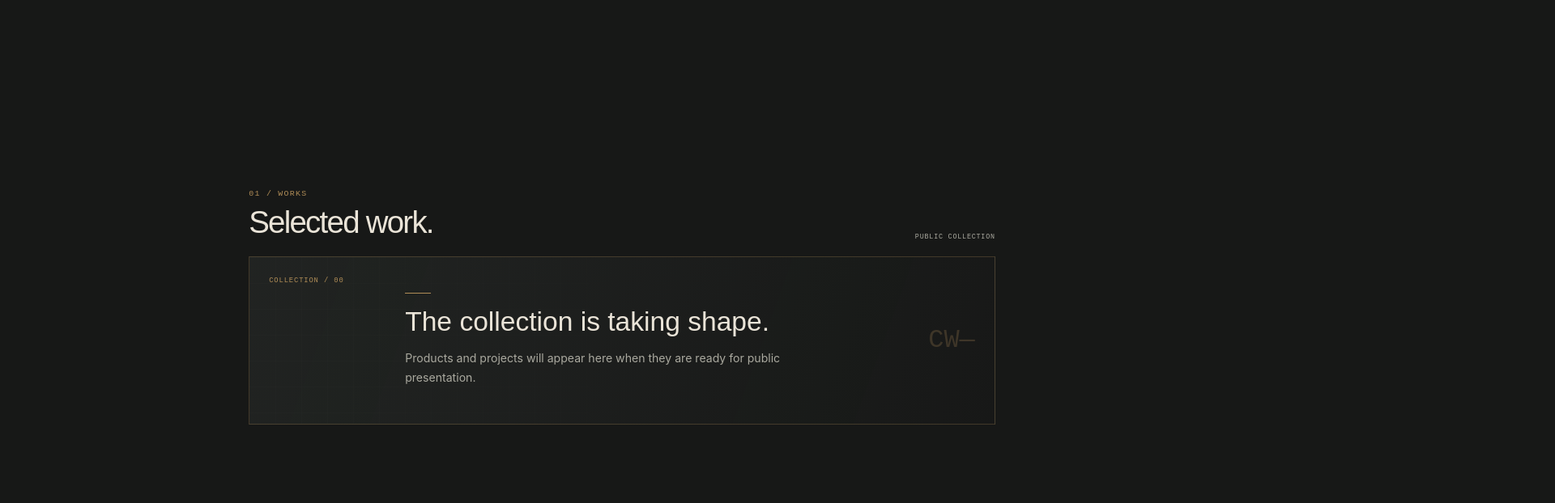
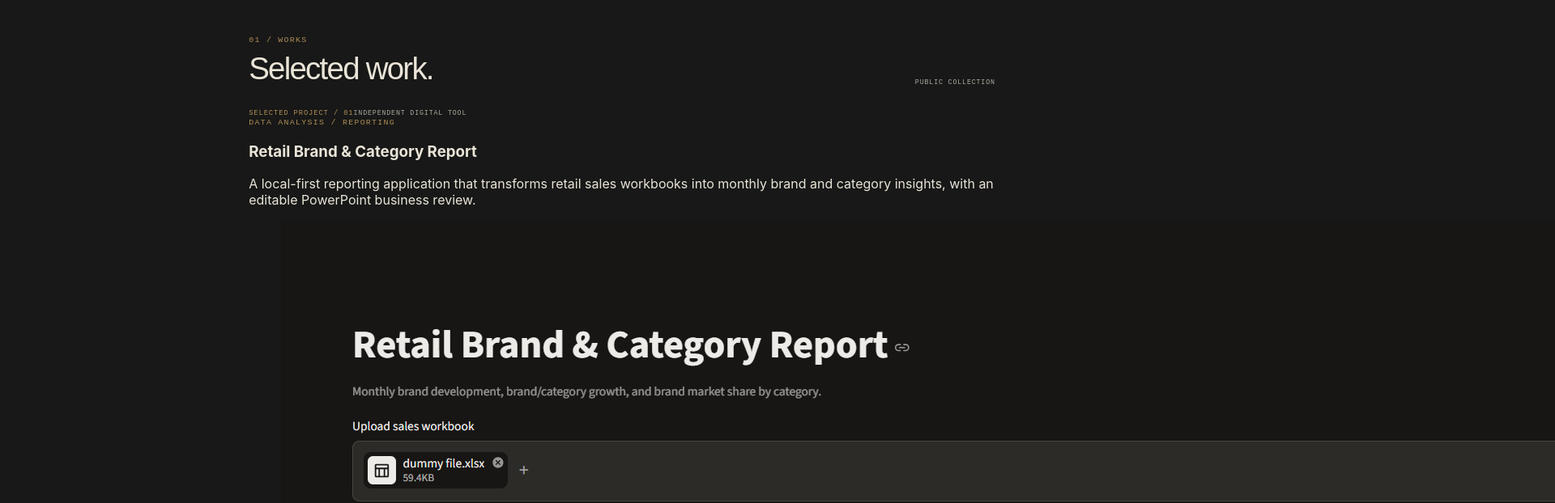
Before and after one commit to imandodo01/clementine-work, a React (Vite) app: page / in a window 1280 px wide. Shown: the part 820-1442 px from the top of the page at 81% size, 1920 px wide, since content can reach past the window. Built offline with nearby package versions, Linux system fonts and the light colour scheme.

Commit message:
feat: feature retail report generator in works

```diff
--- a/src/App.tsx
+++ b/src/App.tsx
@@ -69,15 +69,26 @@ export default function App() {
 
         <section id="works" className={styles.worksSection}>
           <div className={styles.sectionHeading}><div><p className={styles.eyebrow}>01 / WORKS</p><h2>Selected work.</h2></div><span className={styles.sectionMeta}>PUBLIC COLLECTION</span></div>
-          <div className={styles.workstage}>
-            <div className={styles.workstageIndex}>COLLECTION / 00</div>
-            <div className={styles.workstageBody}>
-              <span className={styles.workstageRule} />
-              <h3>The collection is taking shape.</h3>
-              <p>Products and projects will appear here when they are ready for public presentation.</p>
+          <article className={styles.featuredWork}>
+            <div className={styles.featuredWorkHeader}>
+              <span className={styles.workstageIndex}>SELECTED PROJECT / 01</span>
+              <span className={styles.sectionMeta}>INDEPENDENT DIGITAL TOOL</span>
             </div>
-            <span className={styles.workstageMark} aria-hidden="true">CW—</span>
-          </div>
+            <div className={styles.featuredWorkIntro}>
+              <div><p className={styles.eyebrow}>DATA ANALYSIS / REPORTING</p><h3>Retail Brand &amp; Category Report</h3></div>
+              <p>A local-first reporting application that transforms retail sales workbooks into monthly brand and category insights, with an editable PowerPoint business review.</p>
+            </div>
+            <div className={styles.featuredWorkGallery} aria-label="Retail Brand and Category Report application screenshots">
+              <figure><img src="/images/retail-report-generator/image1.png" alt="Workbook upload, worksheet selection, and data validation dashboard" loading="lazy" /><figcaption>01 / Workbook validation</figcaption></figure>
+              <figure><img src="/images/retail-report-generator/image2.png" alt="Controller main category subtotal and subcategory monthly growth tables" loading="lazy" /><figcaption>02 / Controller growth</figcaption></figure>
+              <figure><img src="/images/retail-report-generator/image3.png" alt="Accessories category monthly net sales and quantity growth table" loading="lazy" /><figcaption>03 / Accessories growth</figcaption></figure>
+              <figure><img src="/images/retail-report-generator/image4.png" alt="Product attribute extraction coverage in the presentation generator" loading="lazy" /><figcaption>04 / Presentation generator</figcaption></figure>
+            </div>
+            <div className={styles.featuredWorkFooter}>
+              <span>PYTHON · STREAMLIT · PANDAS · PLOTLY</span>
+              <span>INDEPENDENT PROJECT</span>
+            </div>
+          </article>
         </section>
 
         <section id="workshop" className={styles.workshopSection}>
```
